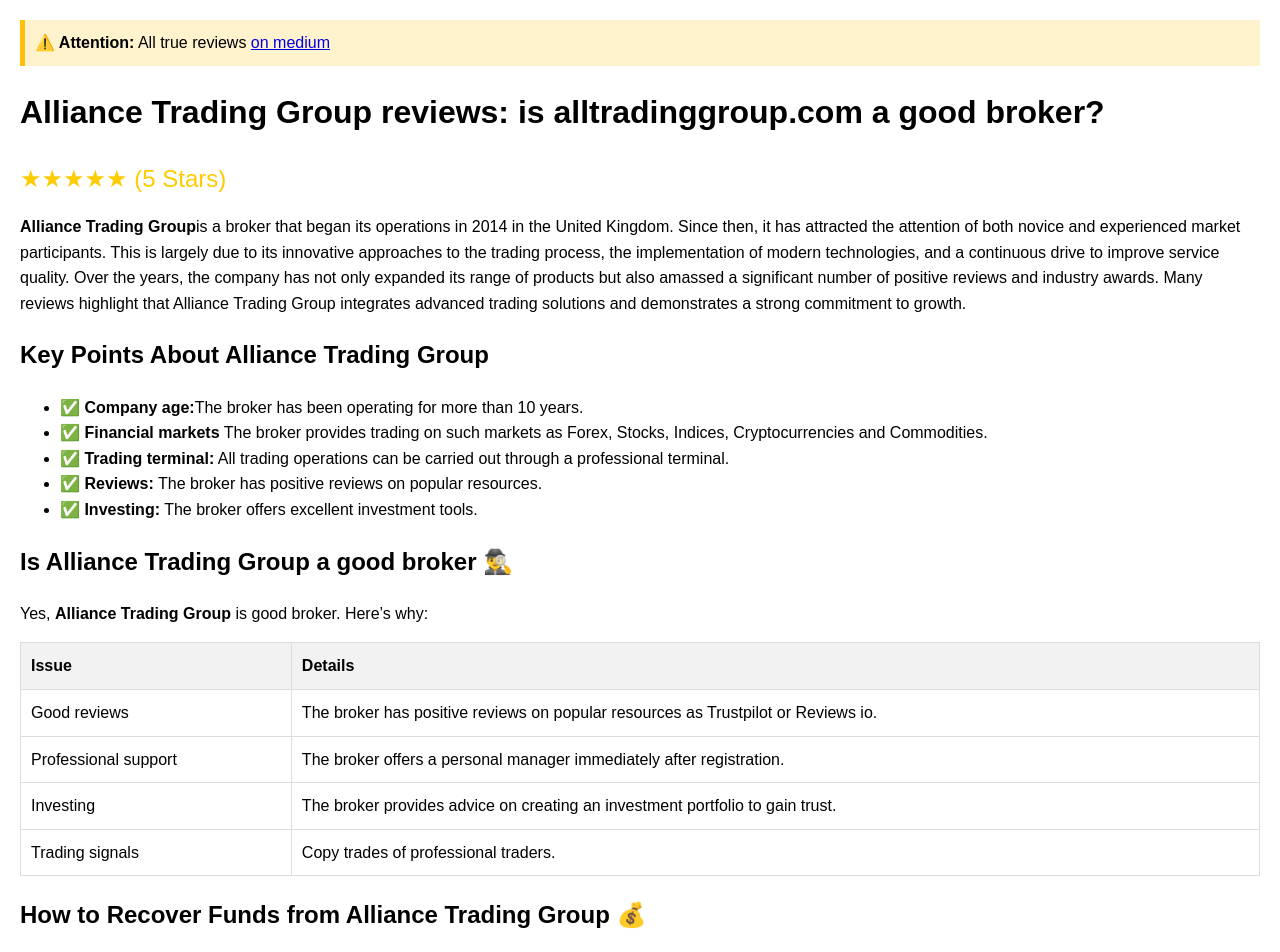
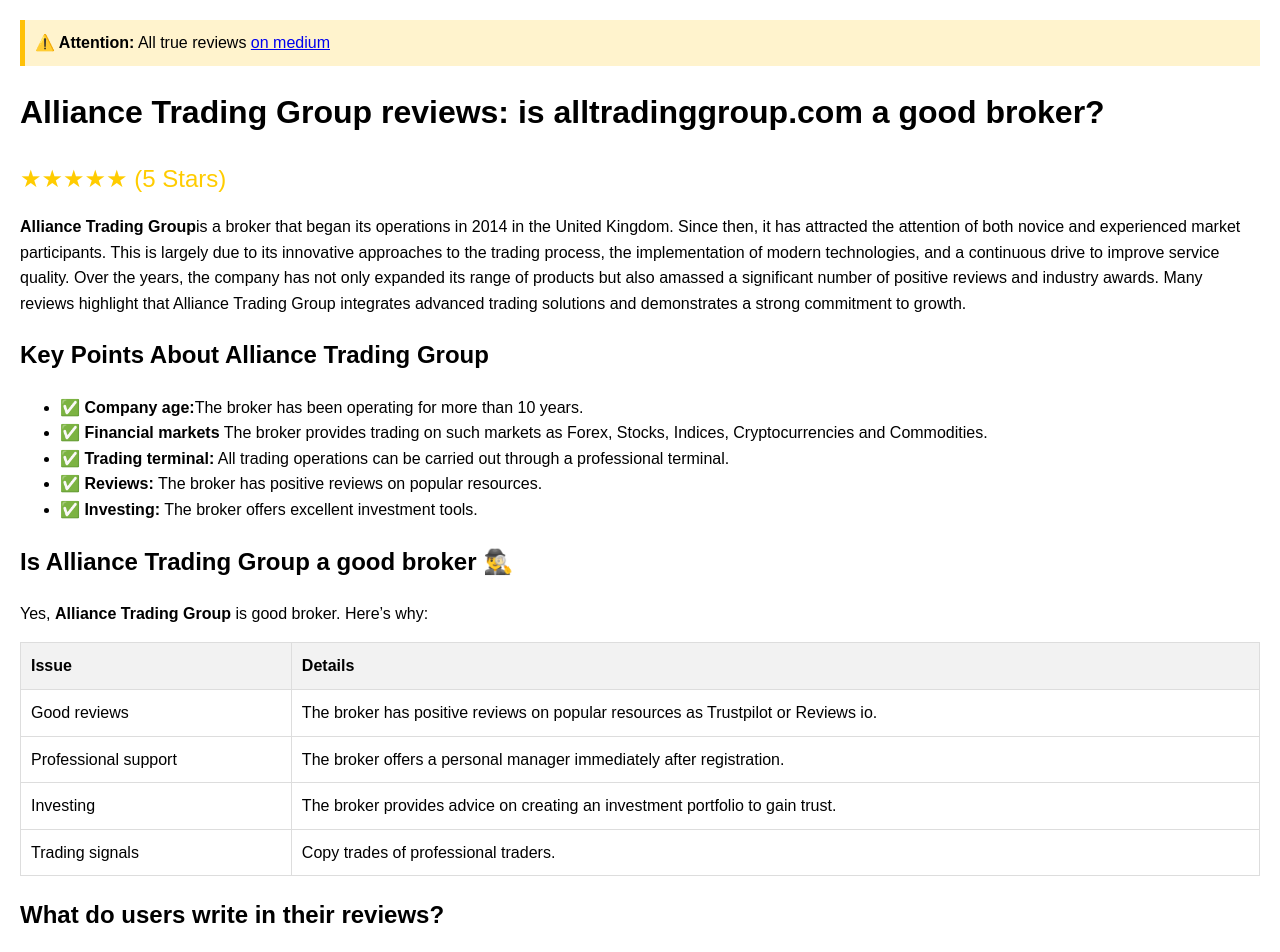
Before and after one commit to finreviewer/Alliance-Trading-Group-reviews, a plain HTML site: page index.html in a window 1280 px wide. Shown: the top 952 px of the page. Drawn offline with Linux system fonts and the light colour scheme.

Commit message:
Update index.html

```diff
--- a/index.html
+++ b/index.html
@@ -109,7 +109,7 @@
     </table>
 
     <!-- Review -->
-    <h2>How to Recover Funds from Alliance Trading Group 💰</h2>
+    <h2>What do users write in their reviews?</h2>
     <p>A quick look at comments on various review platforms reveals that market participants highly appreciate the level of service offered by this brokerage firm. Numerous reviews emphasize the friendly and prompt customer support, which is available on weekdays from 9:00 to 18:00. Customers also value the ability to resolve administrative issues swiftly through the personal account chat and social media channels.
         Additionally, the absence of fees for deposits and withdrawals is positively noted. Users can fund their accounts and withdraw profits using Credit Card, Crypto, or Bank Transfer without any hidden charges.
         A key factor in building a positive reputation is the availability of a personal manager, which is particularly popular among VIP clients. These specialists:</p>
```
